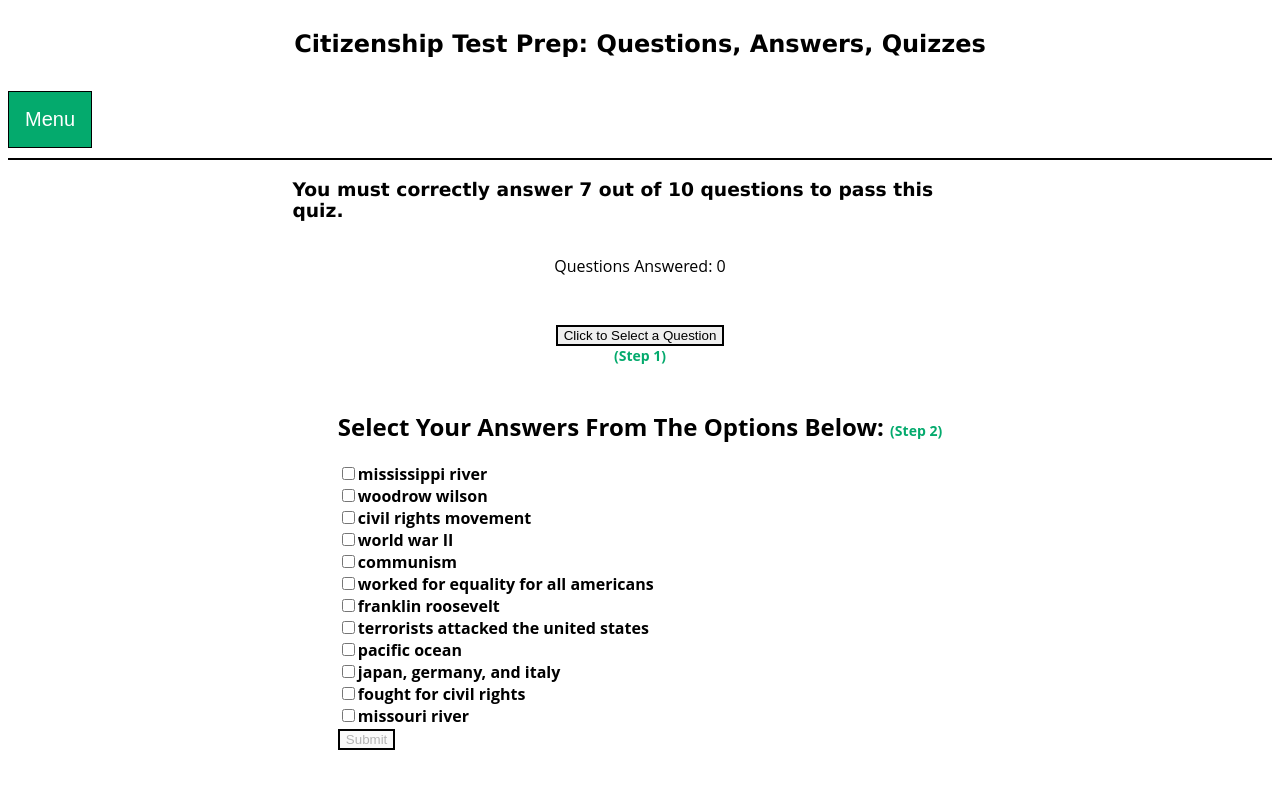
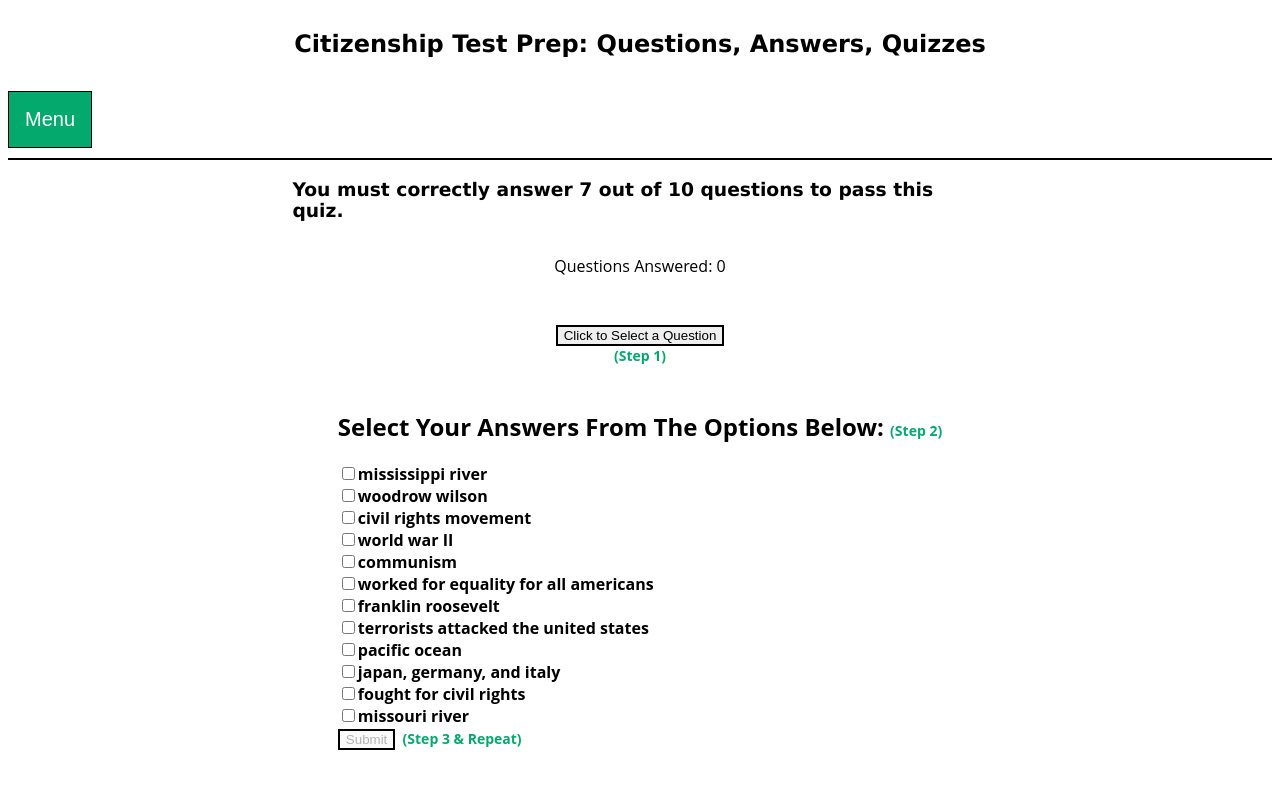
Before and after one commit to mmaustin/citizenship-questions-answers, a React (Create React App) app in the folder citizenship-frontend/: page /quiz-eight in a window 1280 px wide. Shown: the top 788 px of the page. Built offline with nearby package versions, Linux system fonts and the light colour scheme.

Commit message:
added span three to the remaining quiz components

```diff
--- a/citizenship-frontend/src/features/questionsEight/QuizEight.js
+++ b/citizenship-frontend/src/features/questionsEight/QuizEight.js
@@ -146,7 +146,7 @@ export const QuizEight = () => {
                     <div>
                         {checkboxAnswers}
                     </div>
-                    <input className='submit-answer' type="submit" value="Submit" disabled={!allowSubmit}/>
+                    <input className='submit-answer' type="submit" value="Submit" disabled={!allowSubmit}/><span className='instructions-three'>&nbsp;&nbsp;(Step 3 & Repeat)</span>
                 </form>
             </div>
             {listQuestions.length === 0 &&
--- a/citizenship-frontend/src/features/questionsFive/QuizFive.js
+++ b/citizenship-frontend/src/features/questionsFive/QuizFive.js
@@ -146,7 +146,7 @@ export const QuizFive= () => {
                     <div>
                         {checkboxAnswers}
                     </div>
-                    <input className='submit-answer' type="submit" value="Submit" disabled={!allowSubmit}/>
+                    <input className='submit-answer' type="submit" value="Submit" disabled={!allowSubmit}/><span className='instructions-three'>&nbsp;&nbsp;(Step 3 & Repeat)</span>
                 </form>
             </div>
             {listQuestions.length === 0 &&
--- a/citizenship-frontend/src/features/questionsFour/QuizFour.js
+++ b/citizenship-frontend/src/features/questionsFour/QuizFour.js
@@ -146,7 +146,7 @@ export const QuizFour = () => {
                     <div>
                         {checkboxAnswers}
                     </div>
-                    <input className='submit-answer' type="submit" value="Submit" disabled={!allowSubmit}/>
+                    <input className='submit-answer' type="submit" value="Submit" disabled={!allowSubmit}/><span className='instructions-three'>&nbsp;&nbsp;(Step 3 & Repeat)</span>
                 </form>
             </div>
             {listQuestions.length === 0 &&
--- a/citizenship-frontend/src/features/questionsNine/QuizNine.js
+++ b/citizenship-frontend/src/features/questionsNine/QuizNine.js
@@ -146,7 +146,7 @@ export const QuizNine = () => {
                     <div>
                         {checkboxAnswers}
                     </div>
-                    <input className='submit-answer' type="submit" value="Submit" disabled={!allowSubmit}/>
+                    <input className='submit-answer' type="submit" value="Submit" disabled={!allowSubmit}/><span className='instructions-three'>&nbsp;&nbsp;(Step 3 & Repeat)</span>
                 </form>
             </div>
             {listQuestions.length === 0 &&
--- a/citizenship-frontend/src/features/questionsSeven/QuizSeven.js
+++ b/citizenship-frontend/src/features/questionsSeven/QuizSeven.js
@@ -146,7 +146,7 @@ export const QuizSeven = () => {
                     <div>
                         {checkboxAnswers}
                     </div>
-                    <input className='submit-answer' type="submit" value="Submit" disabled={!allowSubmit}/>
+                    <input className='submit-answer' type="submit" value="Submit" disabled={!allowSubmit}/><span className='instructions-three'>&nbsp;&nbsp;(Step 3 & Repeat)</span>
                 </form>
             </div>
             {listQuestions.length === 0 &&
--- a/citizenship-frontend/src/features/questionsSix/QuizSix.js
+++ b/citizenship-frontend/src/features/questionsSix/QuizSix.js
@@ -146,7 +146,7 @@ export const QuizSix = () => {
                     <div>
                         {checkboxAnswers}
                     </div>
-                    <input className='submit-answer' type="submit" value="Submit" disabled={!allowSubmit}/>
+                    <input className='submit-answer' type="submit" value="Submit" disabled={!allowSubmit}/><span className='instructions-three'>&nbsp;&nbsp;(Step 3 & Repeat)</span>
                 </form>
             </div>
             {listQuestions.length === 0 &&
--- a/citizenship-frontend/src/features/questionsThree/QuizThree.js
+++ b/citizenship-frontend/src/features/questionsThree/QuizThree.js
@@ -146,7 +146,7 @@ export const QuizThree = () => {
                     <div>
                         {checkboxAnswers}
                     </div>
-                    <input className='submit-answer' type="submit" value="Submit" disabled={!allowSubmit}/>
+                    <input className='submit-answer' type="submit" value="Submit" disabled={!allowSubmit}/><span className='instructions-three'>&nbsp;&nbsp;(Step 3 & Repeat)</span>
                 </form>
             </div>
             {listQuestions.length === 0 &&
--- a/citizenship-frontend/src/features/questionsTwo/QuizTwo.js
+++ b/citizenship-frontend/src/features/questionsTwo/QuizTwo.js
@@ -146,7 +146,7 @@ export const QuizTwo = () => {
                     <div>
                         {checkboxAnswers}
                     </div>
-                    <input className='submit-answer' type="submit" value="Submit" disabled={!allowSubmit}/>
+                    <input className='submit-answer' type="submit" value="Submit" disabled={!allowSubmit}/><span className='instructions-three'>&nbsp;&nbsp;(Step 3 & Repeat)</span>
                 </form>
             </div>
             {listQuestions.length === 0 &&
```
